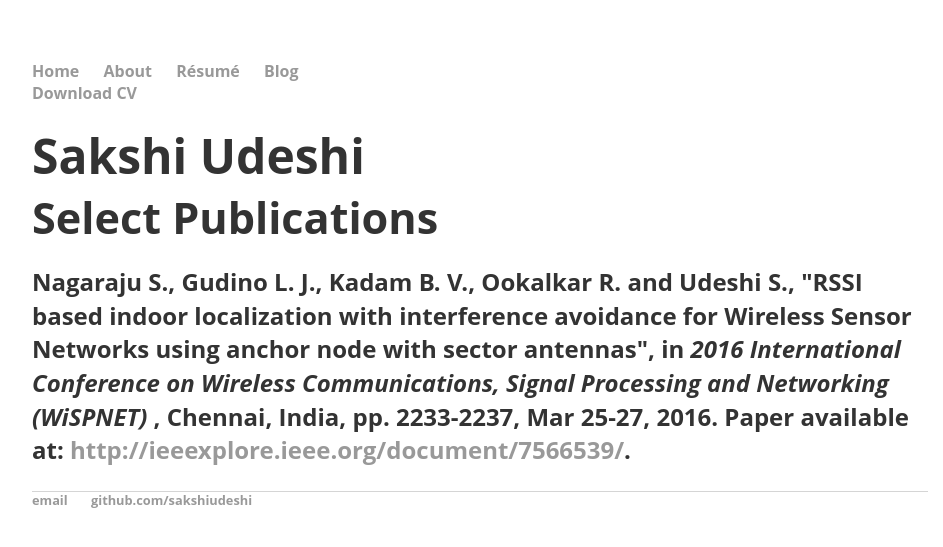
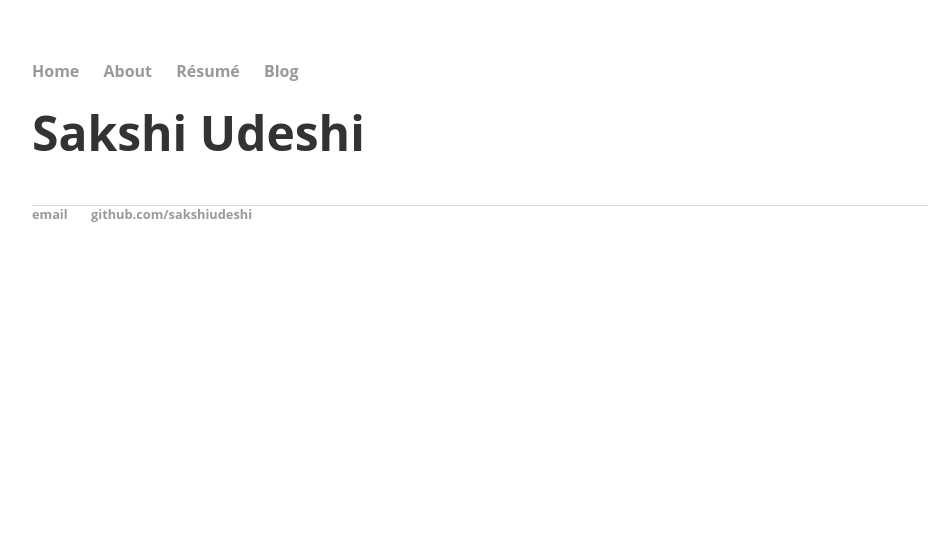
Before and after one commit to sakshiudeshi/sakshiudeshi.github.io, a Jekyll site: the page built from resume/index.html, in a window 1280 px wide. Shown: the top 547 px of the page, without its empty margins (160-1103 px from the left). Built offline with Jekyll 4.4.1, drawn with Linux system fonts in a browser that asks for light colours.

Commit message:
fixing links

```diff
--- a/resume/index.html
+++ b/resume/index.html
@@ -3,8 +3,8 @@ layout: default
 title: CV of Your Name
 ---
 
-	<div class="cv">
-		<a href="#" class="download" title="Download CV as PDF">Download CV</a>
+	<div class="resume">
+		<!-- <a href="#" class="download" title="Download CV as PDF">Download </a>			 -->
 					<h1>Sakshi Udeshi</h1>
 					<!-- <address>
 					<strong>Affiliation</strong><br>
@@ -18,7 +18,7 @@ title: CV of Your Name
 
 					<p><strong>Last Name, F.</strong> (204). Title of a Chapter You Wrote for a Book. In I.M Editor (Ed.), <em>The Book I Contributed To</em> (pp. 97-108). City, ST: Publisher Name. Chapter available at: <a href="#">http://permalink</a>. -->
 
-					<h2>Select Publications</h2>
-					<p>Nagaraju S.,  Gudino L.  J.,  Kadam B.  V.,  Ookalkar R. and <strong>Udeshi S.</strong>,  "RSSI based indoor localization with interference avoidance for Wireless Sensor Networks using anchor node with sector antennas", in <em> 2016 International Conference on Wireless Communications, Signal Processing and Networking (WiSPNET) </em>, Chennai, India, pp. 2233-2237, Mar 25-27, 2016. Paper available at: <a href="#">http://ieeexplore.ieee.org/document/7566539/</a>.
+					<!-- <h2>Select Publications</h2>
+					<p>Nagaraju S.,  Gudino L.  J.,  Kadam B.  V.,  Ookalkar R. and <strong>Udeshi S.</strong>,  "RSSI based indoor localization with interference avoidance for Wireless Sensor Networks using anchor node with sector antennas", in <em> 2016 International Conference on Wireless Communications, Signal Processing and Networking (WiSPNET) </em>, Chennai, India, pp. 2233-2237, Mar 25-27, 2016. Paper available at: <a href="#">http://ieeexplore.ieee.org/document/7566539/</a>. -->
 
 	</div>
```
